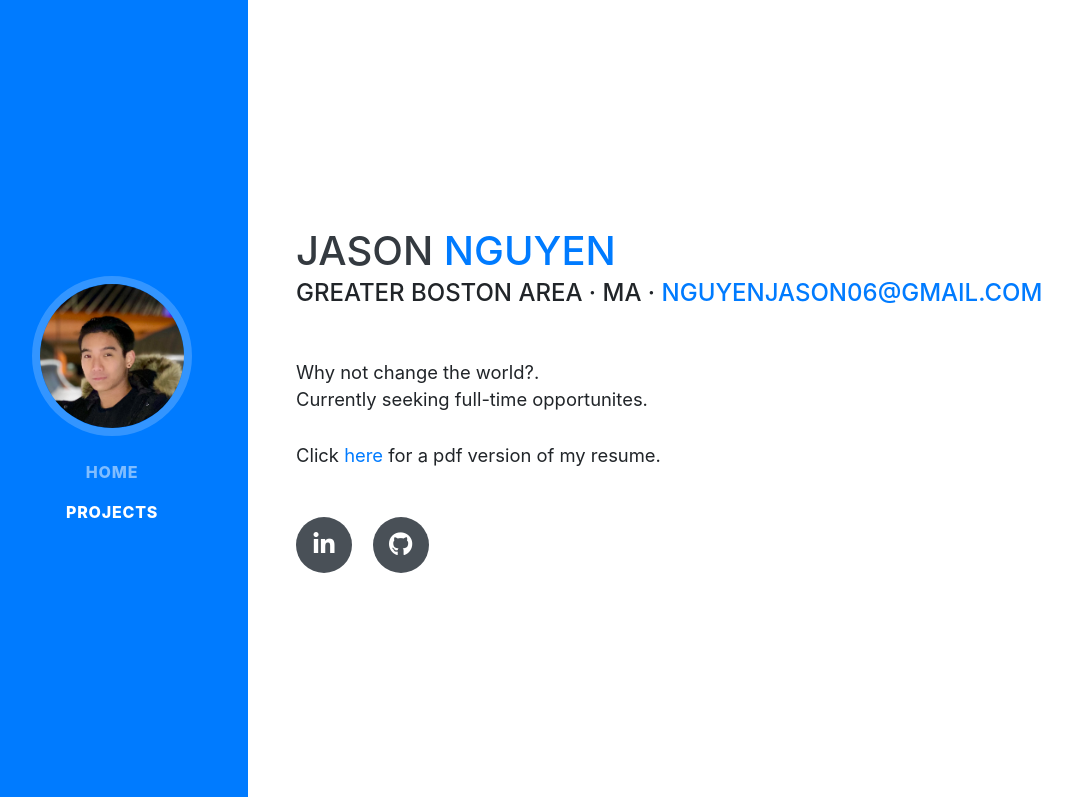
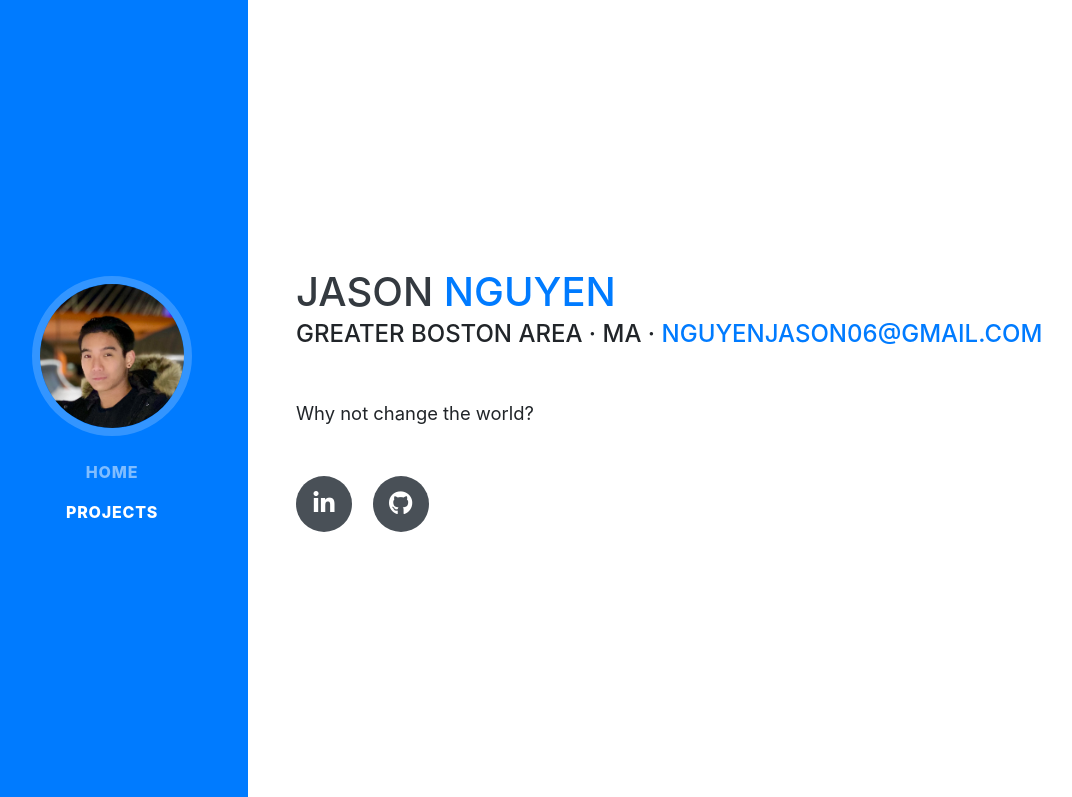
Before and after one commit to DangItJason/dangitjason.github.io, a website with bundled scripts: page index.html in a window 1280 px wide. Shown: the top 797 px of the page, without its empty margins (24-1096 px from the left). Built offline with nearby package versions, Linux system fonts and the light colour scheme; a web font is replaced by a local one.

Commit message:
Update index.html

```diff
--- a/index.html
+++ b/index.html
@@ -98,15 +98,8 @@
             <a href="mailto:name@email.com">nguyenjason06@gmail.com</a>
           </div>
           <p class="lead mb-5">
-            Why not change the world?.
+            Why not change the world?
             <br>
-            Currently seeking full-time opportunites.
-            <br />
-            <br />
-            <a
-              >Click <a href="jason_nguyen.pdf" download target="_blank">here</a> for
-              a pdf version of my resume.</a
-            >
           </p>
           <div class="social-icons">
             <a target="_blank" href="https://www.linkedin.com/in/jnguyen576/">
```
